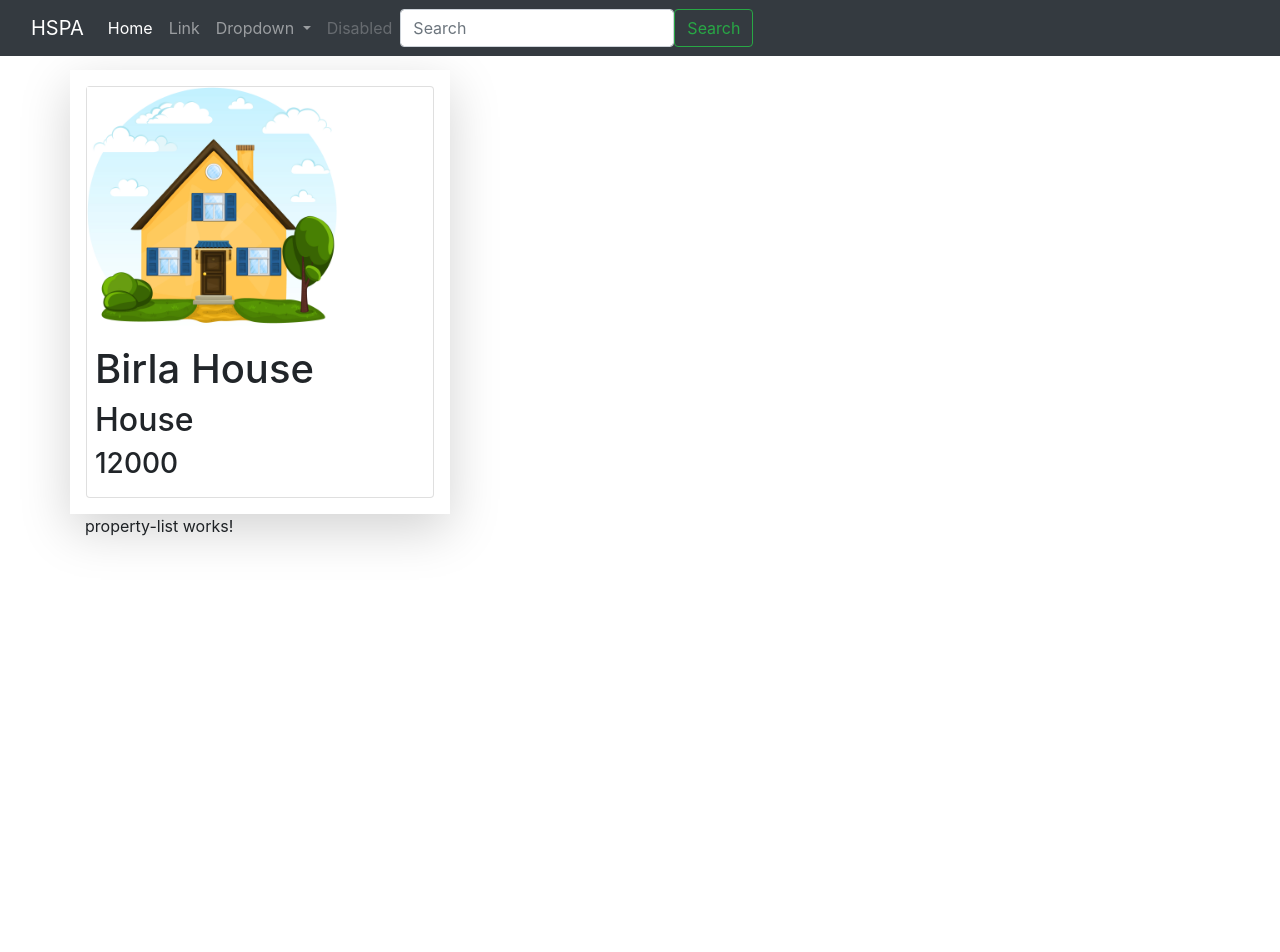
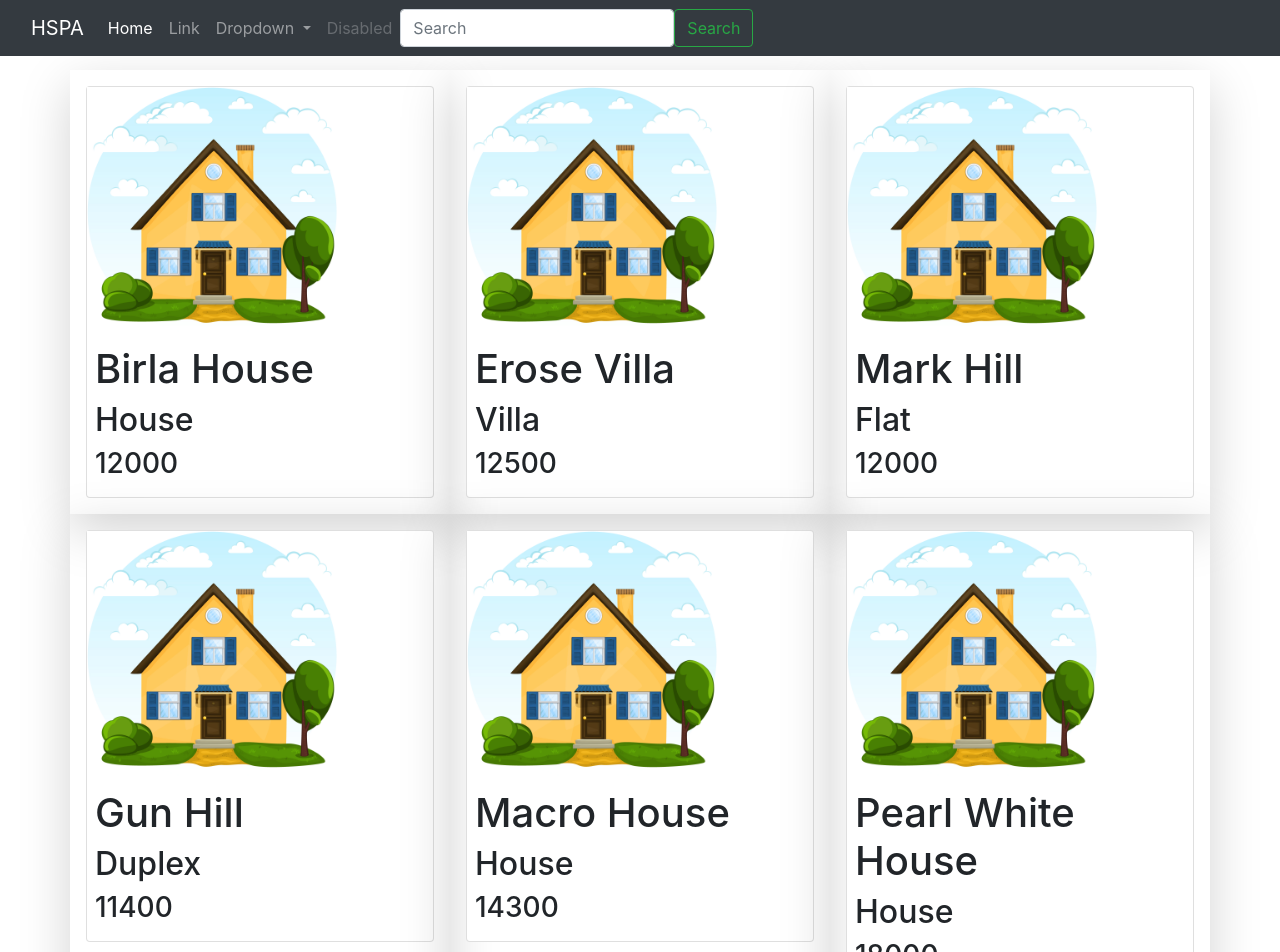
Before and after one commit to Altana-Grishkina/RealEstate-project, an Angular app: page / in a window 1280 px wide. Shown: the top 952 px of the page. Before the commit the page ends 800 px from the top, so only its background shows below. Built offline with nearby package versions, Linux system fonts and the light colour scheme.

Commit message:
Passing data beetwen components_Using ngFor Directive_Using property binding for Create property list

```diff
--- a/src/app/app.component.html
+++ b/src/app/app.component.html
@@ -1,5 +1,4 @@
 <app-nav-bar></app-nav-bar>
 <div class="container" style="margin-top: 70px;">
-  <app-property-card></app-property-card>
   <app-property-list></app-property-list>
 </div>
--- a/src/app/property/property-card/property-card.component.html
+++ b/src/app/property/property-card/property-card.component.html
@@ -1,12 +1,9 @@
-<div class="row">
-  <div class="shadow-lg col-sm-4 p-3">
-    <div class="card">
-      <img class="propImg" src="assets/images/1.jpg">
-      <div class="card-body p-2">
-        <h1>{{Property.Name}}</h1>
-        <h2>{{Property.Type}}</h2>
-        <h3>{{Property.Price}}</h3>
-      </div>
+
+<div class="card">
+    <img class="propImg" src="assets/images/1.jpg">
+    <div class="card-body p-2">
+      <h1>{{property.Name}}</h1>
+      <h2>{{property.Type}}</h2>
+      <h3>{{property.Price}}</h3>
     </div>
-  </div>
 </div>
--- a/src/app/property/property-card/property-card.component.ts
+++ b/src/app/property/property-card/property-card.component.ts
@@ -1,4 +1,4 @@
-import { Component } from "@angular/core";
+import { Component, Input } from "@angular/core";
 
 
 @Component({
@@ -9,11 +9,6 @@ import { Component } from "@angular/core";
   styleUrls: ['property-card.component.css']
 })
 export class PropertyCardComponent {
+@Input() property : any
 
-  Property: any = {
-    "Id": 1,
-    "Name": "Birla House",
-    "Type": "House",
-    "Price": 12000
-  }
 }
--- a/src/app/property/property-list/property-list.component.html
+++ b/src/app/property/property-list/property-list.component.html
@@ -1 +1,5 @@
-<p>property-list works!</p>
+<div class="row">
+  <div *ngFor="let property of properties" class="shadow-lg col-sm-4 p-3">
+    <app-property-card [property]="property"></app-property-card>
+  </div>
+</div>
--- a/src/app/property/property-list/property-list.component.ts
+++ b/src/app/property/property-list/property-list.component.ts
@@ -7,4 +7,42 @@ import { Component } from '@angular/core';
 })
 export class PropertyListComponent {
 
+  properties: Array<any> = [
+    {
+      "Id": 1,
+      "Name": "Birla House",
+      "Type": "House",
+      "Price": 12000
+    },
+    {
+      "Id": 2,
+      "Name": "Erose Villa",
+      "Type": "Villa",
+      "Price": 12500
+    },
+    {
+      "Id": 3,
+      "Name": "Mark Hill",
+      "Type": "Flat",
+      "Price": 12000
+    },
+    {
+      "Id": 4,
+      "Name": "Gun Hill",
+      "Type": "Duplex",
+      "Price": 11400
+    },
+    {
+      "Id": 5,
+      "Name": "Macro House",
+      "Type": "House",
+      "Price": 14300
+    },
+    {
+      "Id": 6,
+      "Name": "Pearl White House",
+      "Type": "House",
+      "Price": 18000
+    }
+]
 }
```
